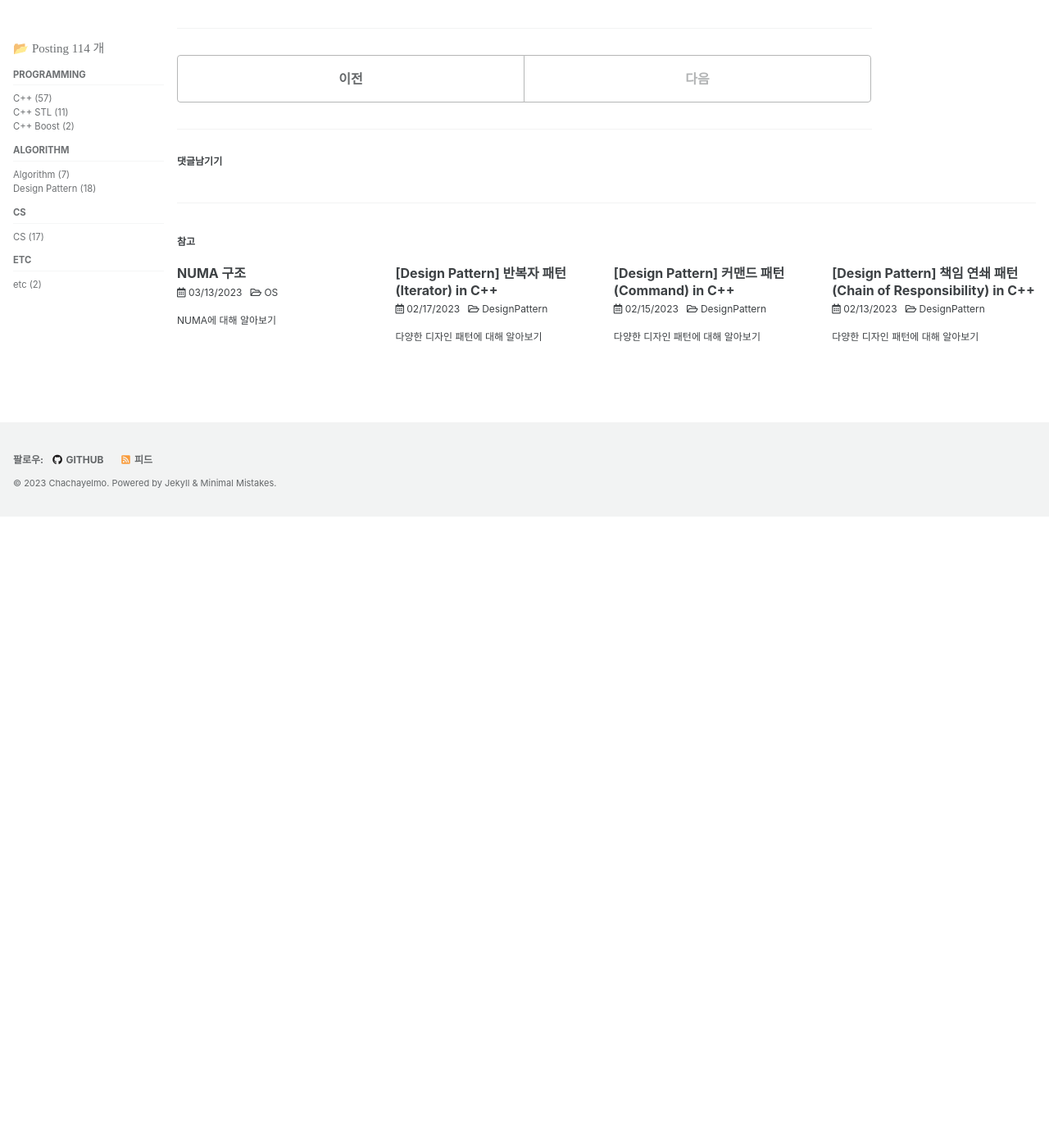
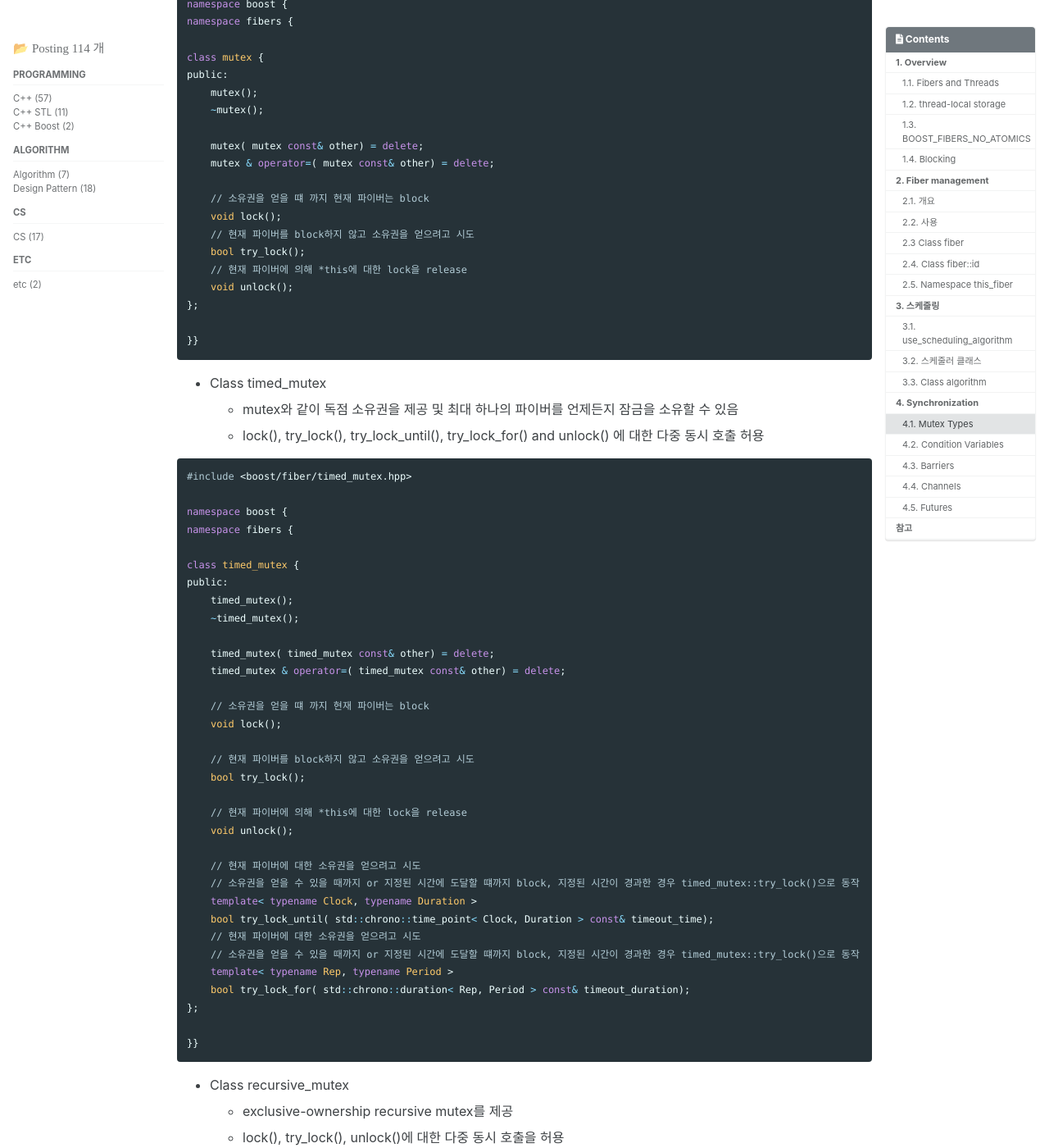
Before and after one commit to chachayelmo/chachayelmo.github.io, a Jekyll site: the page built from _posts/2023-02-28-cpp-boost-fiber.md, in a window 1280 px wide and 1400 px high, scrolled down 13760 px. Shown: the whole window at 82% size. Built offline with Jekyll 4.4.1, drawn with Linux system fonts in a browser that asks for light colours; cached includes are drawn as plain includes; comment, search, counter and statistics services are not loaded; before the commit the page ends 14390 px from its top, so only the background shows below that; some of the changed text lies outside the part shown.

Commit message:
[POST] fiber synchronization draft

````diff
--- a/_posts/2023-02-28-cpp-boost-fiber.md
+++ b/_posts/2023-02-28-cpp-boost-fiber.md
@@ -588,6 +588,178 @@ bool operator<( context const& l, context const& r) noexcept;
 }}
 ```
 
+## 4. Synchronization
+
+- 일반적으로, 파이버 synchronization object는 이동하거나 복사할 수 없음
+- synchronization object는 서로 다른 파이버 간에 mutually-agreed rendezvous point 역할을 함
+- object가 다른 곳에 복사된 경우 새로운 복사본에 대한 소비자가 없게 동작
+- 파이버 synchronization object는 기본적으로 서로 다른 스레드에서 실행되는 파이버를 안전하게 동기화 시킴
+- 성능을 위해 BOOST_FIBERS_NO_ATOMICS가 정의된 library를 빌드하면 위의 동기화를 제거할 수 있음
+
+### 4.1. Mutex Types
+
+- Class mutex
+    - mutex는 독점 소유권(exclusive-ownership)을 제공
+    - mutex instance는 최대 하나의 파이버를 언제든지 lock 을 소유할 수 있음
+    - lock(), try_lock(), unlock()에 대한 multiple concurrent 호출을 허용
+
+```cpp
+#include <boost/fiber/mutex.hpp>
+
+namespace boost {
+namespace fibers {
+
+class mutex {
+public:
+    mutex();
+    ~mutex();
+
+    mutex( mutex const& other) = delete;
+    mutex & operator=( mutex const& other) = delete;
+
+    // 소유권을 얻을 떄 까지 현재 파이버는 block
+    void lock();
+    // 현재 파이버를 block하지 않고 소유권을 얻으려고 시도
+    bool try_lock();
+    // 현재 파이버에 의해 *this에 대한 lock을 release
+    void unlock();
+};
+
+}}
+```
+
+- Class timed_mutex
+    - mutex와 같이 독점 소유권을 제공 및 최대 하나의 파이버를 언제든지 잠금을 소유할 수 있음
+    - lock(), try_lock(), try_lock_until(), try_lock_for() and unlock() 에 대한 다중 동시 호출 허용
+
+```cpp
+#include <boost/fiber/timed_mutex.hpp>
+
+namespace boost {
+namespace fibers {
+
+class timed_mutex {
+public:
+    timed_mutex();
+    ~timed_mutex();
+
+    timed_mutex( timed_mutex const& other) = delete;
+    timed_mutex & operator=( timed_mutex const& other) = delete;
+
+    // 소유권을 얻을 떄 까지 현재 파이버는 block
+    void lock();
+
+    // 현재 파이버를 block하지 않고 소유권을 얻으려고 시도
+    bool try_lock();
+
+    // 현재 파이버에 의해 *this에 대한 lock을 release
+    void unlock();
+
+    // 현재 파이버에 대한 소유권을 얻으려고 시도
+    // 소유권을 얻을 수 있을 때까지 or 지정된 시간에 도달할 떄까지 block, 지정된 시간이 경과한 경우 timed_mutex::try_lock()으로 동작
+    template< typename Clock, typename Duration >
+    bool try_lock_until( std::chrono::time_point< Clock, Duration > const& timeout_time);
+    // 현재 파이버에 대한 소유권을 얻으려고 시도
+    // 소유권을 얻을 수 있을 때까지 or 지정된 시간에 도달할 떄까지 block, 지정된 시간이 경과한 경우 timed_mutex::try_lock()으로 동작
+    template< typename Rep, typename Period >
+    bool try_lock_for( std::chrono::duration< Rep, Period > const& timeout_duration);
+};
+
+}}
+```
+
+- Class recursive_mutex
+    - exclusive-ownership recursive mutex를 제공
+    - lock(), try_lock(), unlock()에 대한 다중 동시 호출을 허용
+    - 이미 recursive_mutex 소유권을 가지고 있는 파이버는 lock() or try_lock()을 호출하여 추가적인 레벨의 소유권을 획득할 수 있음
+    - 다른 파이버에서 소유권을 획득하기 전에 단일 파이버에서 획득한 각 소유권 레벨에 대해 unlcok()을 한번 호출해야 됨
+
+```cpp
+#include <boost/fiber/recursive_mutex.hpp>
+
+namespace boost {
+namespace fibers {
+
+class recursive_mutex {
+public:
+    recursive_mutex();
+    ~recursive_mutex();
+
+    recursive_mutex( recursive_mutex const& other) = delete;
+    recursive_mutex & operator=( recursive_mutex const& other) = delete;
+
+    // mutex와 동일
+    void lock();
+    bool try_lock() noexcept;
+    void unlock();
+};
+
+}}
+```
+
+- Class recursive_timed_mutex
+
+```cpp
+#include <boost/fiber/recursive_timed_mutex.hpp>
+
+namespace boost {
+namespace fibers {
+
+class recursive_timed_mutex {
+public:
+    recursive_timed_mutex();
+    ~recursive_timed_mutex();
+
+    recursive_timed_mutex( recursive_timed_mutex const& other) = delete;
+    recursive_timed_mutex & operator=( recursive_timed_mutex const& other) = delete;
+
+    // timed_mutex와 동일
+    void lock();
+    bool try_lock() noexcept;
+    void unlock();
+
+    template< typename Clock, typename Duration >
+    bool try_lock_until( std::chrono::time_point< Clock, Duration > const& timeout_time);
+    template< typename Rep, typename Period >
+    bool try_lock_for( std::chrono::duration< Rep, Period > const& timeout_duration);
+};
+
+}}
+```
+
+### 4.2. Condition Variables
+
+- 해당 클래스는 파이버가 다른 파이버의 notification을 기다리는 메커니즘을 제공
+- 파이버가 대기에서 깨어나면 condition이 true인지 확인하고 true이면 계속함
+- condition이 false면 파이버 call은 resume을 위해 waiting
+
+```cpp
+boost::fibers::condition_variable cond;
+boost::fibers::mutex mtx;
+bool data_ready = false;
+
+void process_data();
+
+void wait_for_data_to_process() {
+    {
+        std::unique_lock< boost::fibers::mutex > lk( mtx);
+        while ( ! data_ready) {
+            cond.wait( lk);
+        }
+    }   // release lk
+    process_data();
+}
+```
+
+
+### 4.3. Barriers
+
+### 4.4. Channels
+
+### 4.5. Futures
+
+
+
 ## 참고
 [boost.org fiber](https://www.boost.org/doc/libs/1_80_0/libs/fiber/doc/html/index.html)
 
````
